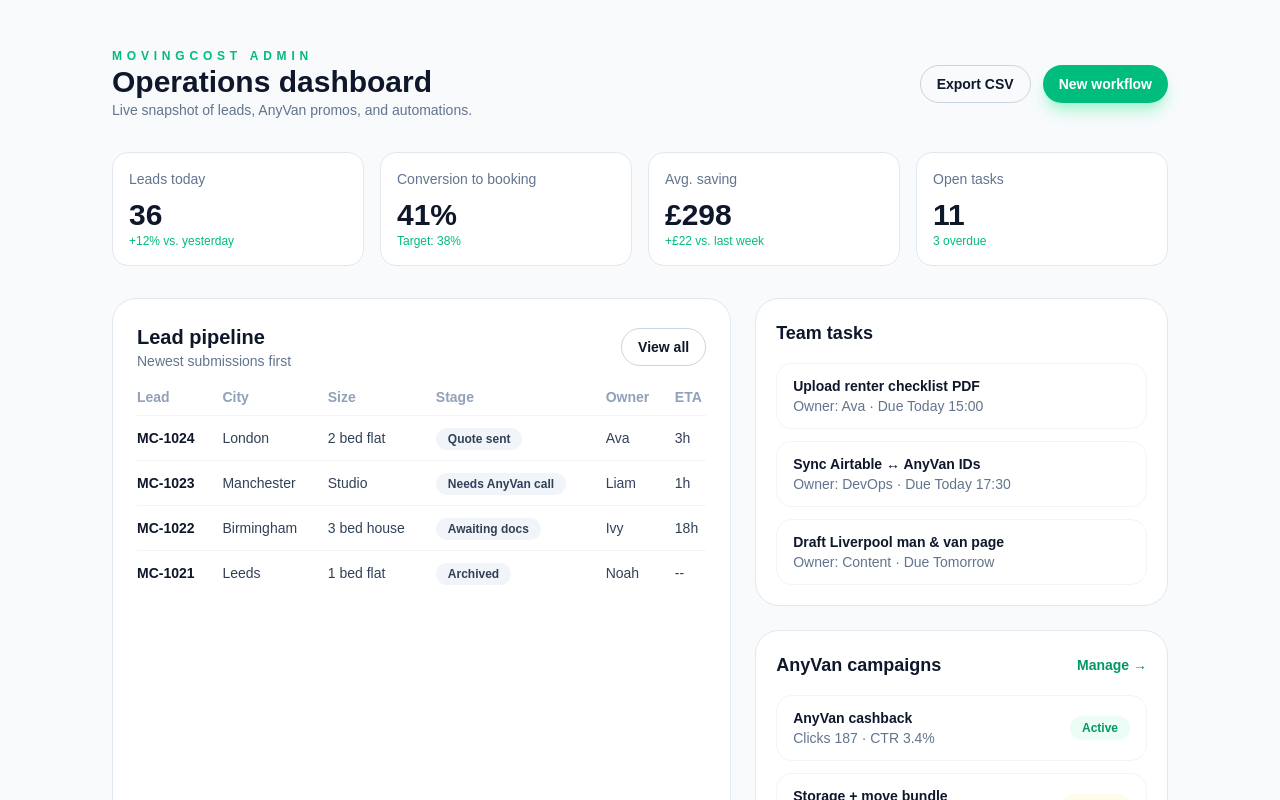
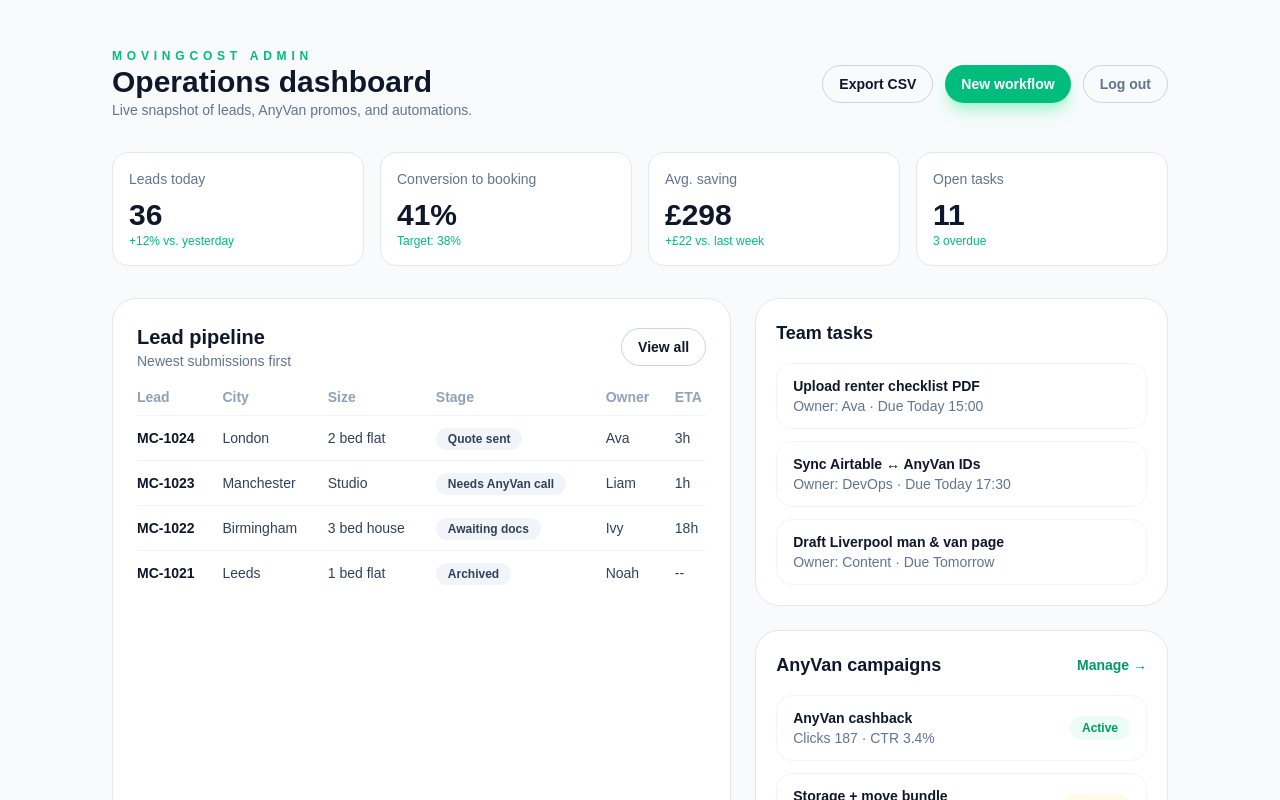
Before and after one commit to nadgobxe/movingcost-site, a Next.js app: page /dashboard in a window 1280 px wide. Shown: the top 800 px of the page. Built offline with nearby package versions, Linux system fonts and the light colour scheme.

Commit message:
feat: add logout button on dashboard

```diff
--- a/src/app/dashboard/page.tsx
+++ b/src/app/dashboard/page.tsx
@@ -1,3 +1,5 @@
+"use client";
+
 const metrics = [
   { label: "Leads today", value: "36", delta: "+12% vs. yesterday" },
   { label: "Conversion to booking", value: "41%", delta: "Target: 38%" },
@@ -80,6 +82,11 @@ const campaigns = [
 ];
 
 export default function DashboardPage() {
+  async function handleLogout() {
+    await fetch("/api/auth/logout", { method: "POST" });
+    window.location.href = "/login";
+  }
+
   return (
     <div className="min-h-screen bg-slate-50 text-slate-900">
       <main className="mx-auto max-w-6xl px-6 py-12 lg:px-12">
@@ -93,12 +100,18 @@ export default function DashboardPage() {
               Live snapshot of leads, AnyVan promos, and automations.
             </p>
           </div>
-          <div className="flex gap-3">
+          <div className="flex flex-wrap gap-3">
             <button className="rounded-full border border-slate-300 px-4 py-2 text-sm font-semibold">
               Export CSV
             </button>
             <button className="rounded-full bg-emerald-500 px-4 py-2 text-sm font-semibold text-white shadow-lg shadow-emerald-200">
               New workflow
+            </button>
+            <button
+              onClick={handleLogout}
+              className="rounded-full border border-slate-300 px-4 py-2 text-sm font-semibold text-slate-500 hover:border-slate-500"
+            >
+              Log out
             </button>
           </div>
         </header>
```
